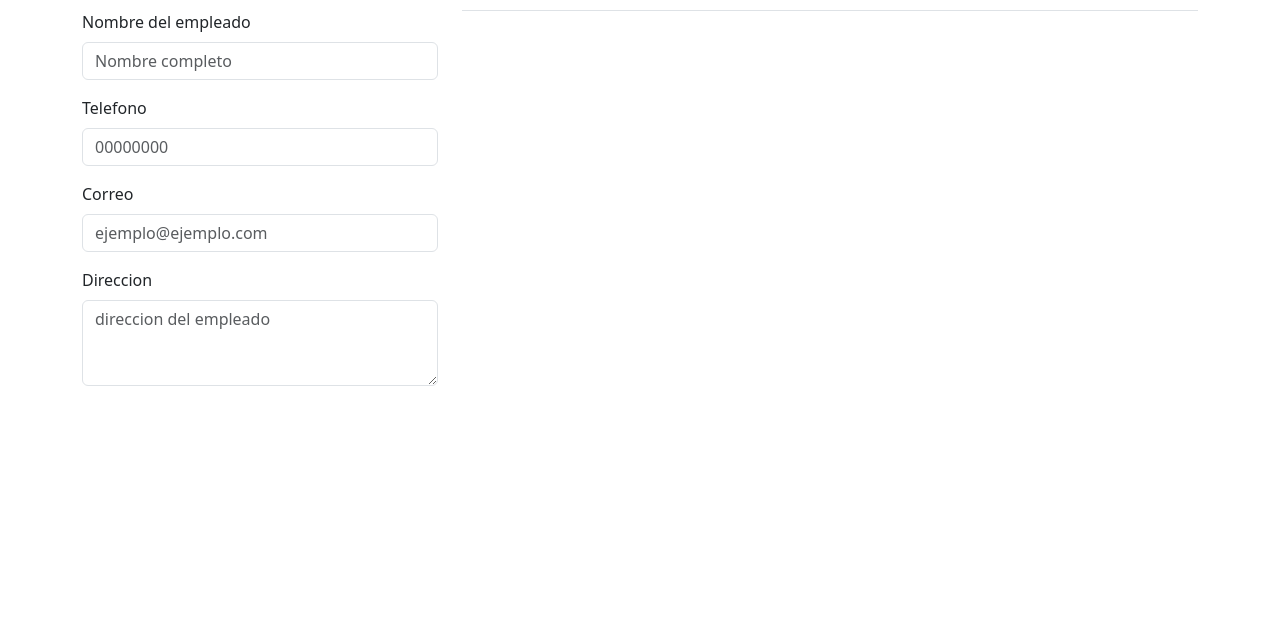
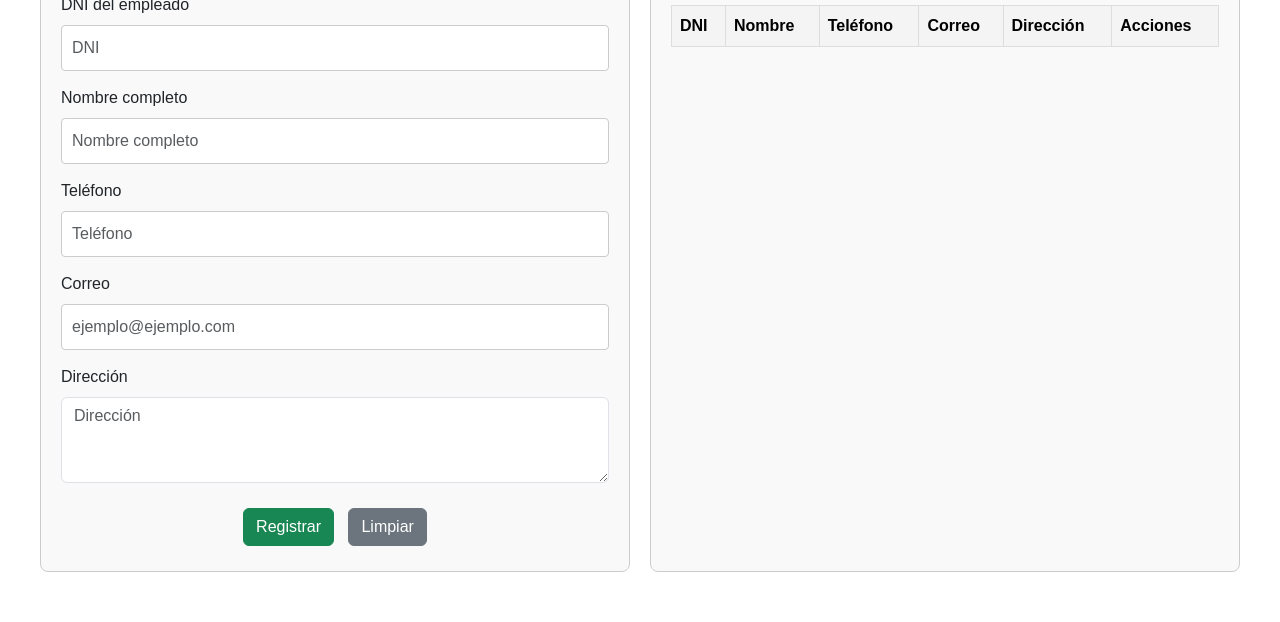
Before and after one commit to IIJaredII/BrewCoffeAdmin, a website: page public/admin/html/crud-empleado.html in a window 1280 px wide. Shown: the part 180-802 px from the top of the page. Drawn offline with Linux system fonts and the light colour scheme; no server answers.

Commit message:
Update crud-empleado.html

```diff
--- a/public/admin/html/crud-empleado.html
+++ b/public/admin/html/crud-empleado.html
@@ -4,11 +4,97 @@
     <meta charset="UTF-8">
     <meta name="viewport" content="width=device-width, initial-scale=1.0">
     <title>CRUD de Empleados</title>
-        <!--bootstrap-->
+    <!-- Incluyendo Bootstrap -->
     <link rel="stylesheet" href="../../bootstrap/bootstrap.min.css">
+    <style>
+        /* Estilos CSS */
+        body {
+            font-family: sans-serif;
+        }
+
+        .main-container {
+            display: flex;
+            justify-content: space-between;
+            margin: 50px auto;
+            max-width: 1200px;
+            gap: 20px;
+        }
+
+        .box {
+            flex: 1;
+            padding: 20px;
+            border: 1px solid #ccc;
+            border-radius: 8px;
+            background-color: #f9f9f9;
+        }
+
+        .form-group {
+            margin-bottom: 15px;
+        }
+
+        label {
+            display: block;
+            margin-bottom: 5px;
+        }
+
+        input[type="text"],
+        input[type="email"],
+        textarea {
+            width: 100%;
+            padding: 10px;
+            border: 1px solid #ccc;
+            border-radius: 4px;
+            box-sizing: border-box;
+        }
+
+        button {
+            padding: 10px 20px;
+            background-color: #4CAF50;
+            color: white;
+            border: none;
+            cursor: pointer;
+            margin: 5px;
+            border-radius: 4px;
+        }
+
+        button:hover {
+            background-color: #45a049;
+        }
+
+        .btn-container {
+            text-align: center;
+            margin-top: 20px;
+        }
+
+        /* Estilos para la tabla */
+        .table {
+            width: 100%;
+            border-collapse: collapse;
+            margin-top: 20px;
+        }
+
+        .table th, .table td {
+            border: 1px solid #ddd;
+            padding: 8px;
+            text-align: left;
+        }
+
+        .table th {
+            background-color: #f4f4f4;
+            font-weight: bold;
+        }
+
+        .table tr:nth-child(even) {
+            background-color: #f9f9f9;
+        }
+
+        .table tr:hover {
+            background-color: #f1f1f1;
+        }
+    </style>
 </head>
 <body>
-        <!--Barra de navegacion-->
+    <!-- Barra de navegación -->
     <nav class="navbar navbar-expand-lg" style="background-color: #E8CB9A;">
         <div class="container-fluid">
             <a class="navbar-brand" href="#">Navbar</a>
@@ -20,66 +106,147 @@
                     <a class="nav-link active" aria-current="page" href="#">Dashboard</a>
                     <a class="nav-link" href="#">CRUDs</a>
                     <a class="nav-link" href="#">Reportes</a>
-                    <a class="nav-link" href="#">Cerrar sesion</a>
+                    <a class="nav-link" href="#">Cerrar sesión</a>
                 </div>
             </div>
         </div>
     </nav>
-          <!--Fin de barra de navegacion-->
-        <div class="container my-5">
-            <div class="row">
+    <!-- Fin de la barra de navegación -->
 
-                <div class="col-sm-12 col-md-4 col-lg-4 col-xl-4">
-                    <!--Formulario-->
-                    <form action="" id="Formulario">
-                        <div class="mb-3">
-                            <label for="ID" class="form-label">DNI del empleado</label>
-                            <input type="text" class="form-control" id="ID" placeholder="DNI">
+    <div class="main-container">
+        <!-- Formulario de registro de empleados -->
+        <div class="box">
+            <h2>Registrar nuevo empleado</h2>
+            <form id="employeeForm">
+                <div class="form-group">
+                    <label for="dni" class="form-label">DNI del empleado</label>
+                    <input type="text" class="form-control" id="dni" placeholder="DNI" required>
                 </div>
-                        <div class="mb-3">
-                            <label for="nombre" class="form-label">Nombre del empleado</label>
-                            <input type="text" class="form-control" id="nombre" placeholder="Nombre completo">
+                <div class="form-group">
+                    <label for="nombre" class="form-label">Nombre completo</label>
+                    <input type="text" class="form-control" id="nombre" placeholder="Nombre completo" required>
                 </div>
-                        <div class="mb-3">
-                            <label for="telefono" class="form-label">Telefono</label>
-                            <input type="text" class="form-control" id="telefono" placeholder="00000000">
+                <div class="form-group">
+                    <label for="telefono" class="form-label">Teléfono</label>
+                    <input type="text" class="form-control" id="telefono" placeholder="Teléfono" required>
                 </div>
-                        <div class="mb-3">
+                <div class="form-group">
                     <label for="correo" class="form-label">Correo</label>
-                            <input type="email" class="form-control" id="correo" placeholder="ejemplo@ejemplo.com">
+                    <input type="email" class="form-control" id="correo" placeholder="ejemplo@ejemplo.com" required>
                 </div>
-                          <div class="mb-3">
-                            <label for="direccion" class="form-label">Direccion</label>
-                            <textarea class="form-control" id="direccion" rows="3" placeholder="direccion del empleado"></textarea>
+                <div class="form-group">
+                    <label for="direccion" class="form-label">Dirección</label>
+                    <textarea class="form-control" id="direccion" rows="3" placeholder="Dirección" required></textarea>
                 </div>
-
-                        <div id="botones">
-
+                <div class="btn-container">
+                    <button type="submit" class="btn btn-success" id="saveButton">Registrar</button>
+                    <button type="reset" class="btn btn-secondary">Limpiar</button>
                 </div>
             </form>
-                    <!--Fin del formulario-->
         </div>
-                <div class="col-sm-12 col-md-8 col-lg-8 col-xl-8">
+        <!-- Fin del formulario de registro de empleados -->
+
+        <!-- Tabla de empleados -->
+        <div class="box">
             <h2>Listado de los Empleados</h2>
             <table class="table table-striped">
                 <thead>
                     <tr>
-                                <th>ID</th>
+                        <th>DNI</th>
                         <th>Nombre</th>
-                                <th>Telefono</th>
+                        <th>Teléfono</th>
                         <th>Correo</th>
-                                <th>Direccion</th>
+                        <th>Dirección</th>
                         <th>Acciones</th>
                     </tr>
                 </thead>
-                        <tbody id="listarEmpleados">
-
+                <tbody id="employeeTableBody">
+                    <!-- Filas de empleados se añadirán aquí -->
                 </tbody>
             </table>
         </div>
+        <!-- Fin de la tabla de empleados -->
     </div>
-        </div>
+
+    <!-- Incluyendo el archivo JavaScript de Bootstrap -->
     <script src="../../bootstrap/bootstrap.min.js"></script>
-        <script src="../js/crud-empleado.js"></script>
+    <script>
+        let editingRow = null;
+
+        // Función para manejar el registro y edición de empleados
+        document.getElementById('employeeForm').addEventListener('submit', function(e) {
+            e.preventDefault();
+
+            // Obtener los valores del formulario
+            const dni = document.getElementById('dni').value;
+            const nombre = document.getElementById('nombre').value;
+            const telefono = document.getElementById('telefono').value;
+            const correo = document.getElementById('correo').value;
+            const direccion = document.getElementById('direccion').value;
+
+            if (editingRow) {
+                // Actualizar la fila existente con los nuevos datos
+                editingRow.innerHTML = `
+                    <td>${dni}</td>
+                    <td>${nombre}</td>
+                    <td>${telefono}</td>
+                    <td>${correo}</td>
+                    <td>${direccion}</td>
+                    <td>
+                        <button class="btn btn-warning btn-sm" onclick="editRow(this)">Editar</button>
+                        <button class="btn btn-danger btn-sm" onclick="deleteRow(this)">Eliminar</button>
+                    </td>
+                `;
+                editingRow = null;
+                document.getElementById('employeeForm').reset();
+                document.getElementById('saveButton').innerText = 'Registrar';
+            } else {
+                // Crear la nueva fila de la tabla
+                const newRow = `
+                    <tr>
+                        <td>${dni}</td>
+                        <td>${nombre}</td>
+                        <td>${telefono}</td>
+                        <td>${correo}</td>
+                        <td>${direccion}</td>
+                        <td>
+                            <button class="btn btn-warning btn-sm" onclick="editRow(this)">Editar</button>
+                            <button class="btn btn-danger btn-sm" onclick="deleteRow(this)">Eliminar</button>
+                        </td>
+                    </tr>
+                `;
+
+                // Añadir la nueva fila a la tabla
+                document.getElementById('employeeTableBody').insertAdjacentHTML('beforeend', newRow);
+                document.getElementById('employeeForm').reset();
+            }
+        });
+
+        // Función para cargar los datos en el formulario cuando se edita una fila
+        function editRow(button) {
+            // Obtener la fila que contiene el botón Editar
+            const row = button.closest('tr');
+            const cells = row.querySelectorAll('td');
+
+            // Rellenar el formulario con los datos de la fila
+            document.getElementById('dni').value = cells[0].innerText; // DNI
+            document.getElementById('nombre').value = cells[1].innerText;
+            document.getElementById('telefono').value = cells[2].innerText;
+            document.getElementById('correo').value = cells[3].innerText;
+            document.getElementById('direccion').value = cells[4].innerText;
+
+            // Cambiar el botón de Registrar a Actualizar
+            document.getElementById('saveButton').innerText = 'Actualizar';
+            editingRow = row;
+        }
+
+        // Función para eliminar una fila de la tabla
+        function deleteRow(button) {
+            if (confirm('¿Estás seguro de que deseas eliminar este empleado?')) {
+                const row = button.closest('tr');
+                row.remove();
+            }
+        }
+    </script>
 </body>
 </html>
```
Lines whose indentation alone changed are shown as unchanged.
